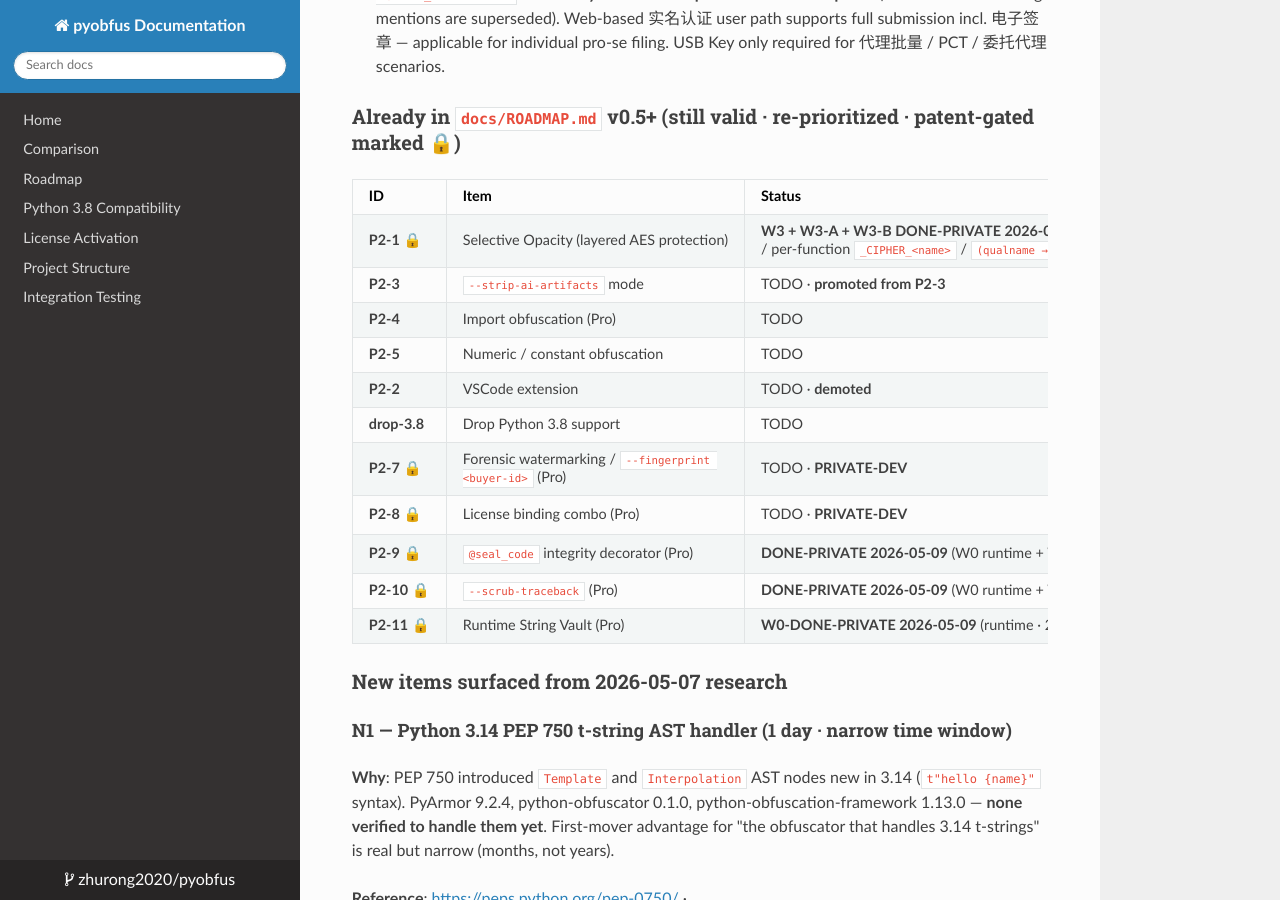
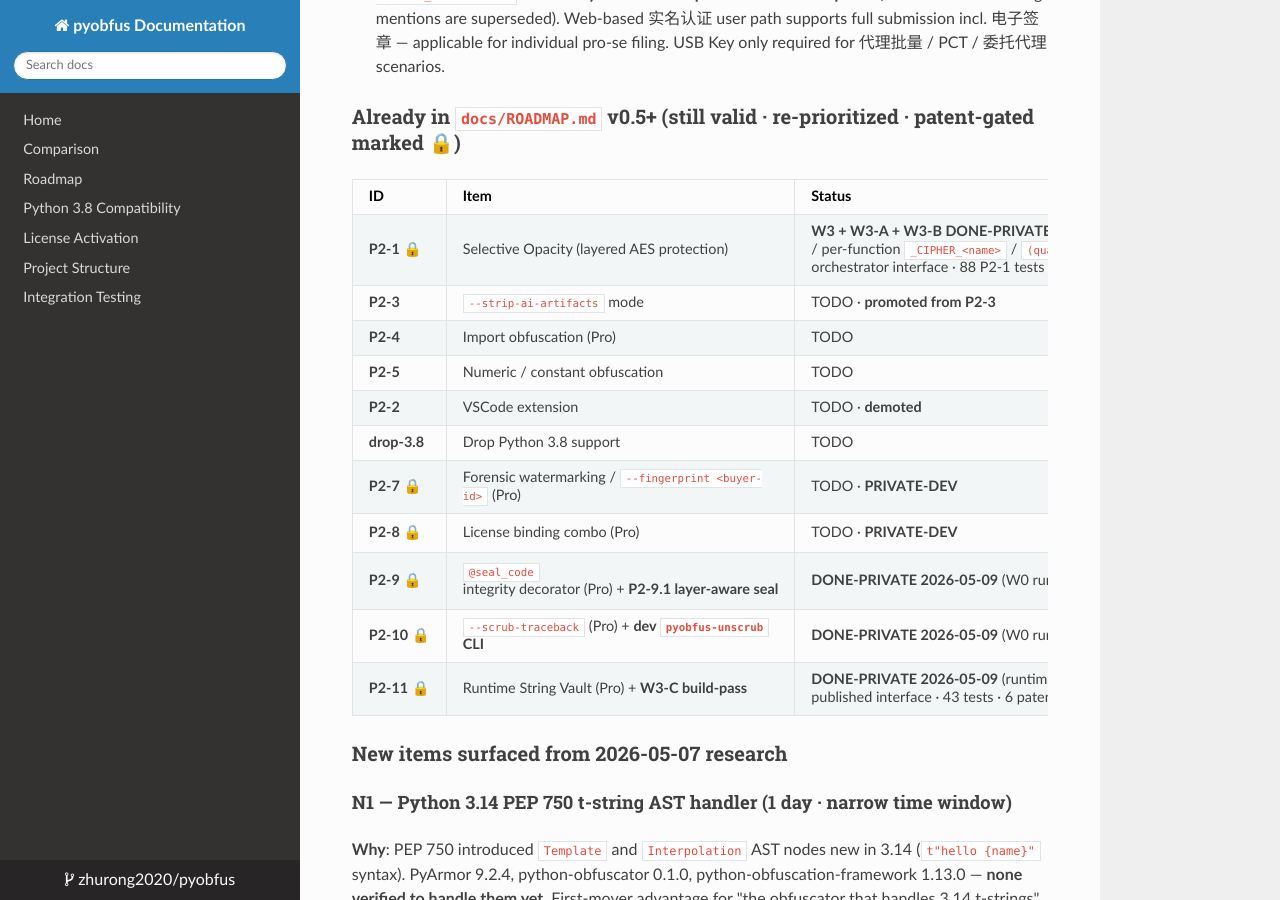
Before and after one commit to zhurong2020/pyobfus, an MkDocs documentation site: the page built from docs/POST_V0.4_TODO.md, in a window 1280 px wide and 900 px high, scrolled down 7061 px. Built offline with MkDocs 1.6.1, drawn with Linux system fonts in a browser that asks for light colours; nearby versions of some CDN libraries.

Commit message:
docs(POST_V0.4_TODO): P2-9 + P2-10 + P2-11 status sync (2026-05-09)
Status entries updated to reflect private-dev progress through 2026-05-09.
Mechanism details remain in private dev per Path C; see private
pyobfus-pro-dev repo for implementation specifics.

```diff
--- a/docs/POST_V0.4_TODO.md
+++ b/docs/POST_V0.4_TODO.md
@@ -203,7 +203,7 @@
 
 | ID | Item | Status | Re-prioritization rationale |
 |---|---|---|---|
-| **P2-1** 🔒 | Selective Opacity (layered AES protection) | **W3 + W3-A + W3-B DONE-PRIVATE 2026-05-09** (design doc + opacity/ scaffolding + 4-layer lattice + 3-channel API + L3 lazy-materialization runtime + build-pass AST transformer with per-layer dispatch / per-build `_LAYER_KEY` / per-function `_CIPHER_<name>` / `(qualname → Layer)` orchestrator interface · 88 P2-1 tests + 163 total · 9 patent findings · end-to-end round-trip working) | Patent target. Core philosophical differentiator. Main combination claim core. Implementation lives in private repo per Path C; ship to public on 申请号 receipt. |
+| **P2-1** 🔒 | Selective Opacity (layered AES protection) | **W3 + W3-A + W3-B DONE-PRIVATE 2026-05-09** (design doc + opacity/ scaffolding + 4-layer lattice + 3-channel API + L3 lazy-materialization runtime + build-pass AST transformer with per-layer dispatch / per-build `_LAYER_KEY` / per-function `_CIPHER_<name>` / `(qualname → Layer)` orchestrator interface · 88 P2-1 tests + 218 total · 9 patent findings · end-to-end round-trip working · **P2-1 ↔ P2-9 + P2-1 ↔ P2-11 coupling contracts both fulfilled** via P2-9.1 layer-aware seal + W3-C constant-materialization Vault) | Patent target. Core philosophical differentiator. Main combination claim core. Implementation lives in private repo per Path C; ship to public on 申请号 receipt. |
 | **P2-3** | `--strip-ai-artifacts` mode | TODO · **promoted from P2-3** | Pairs naturally with new N3 (claude-skill preset); both serve "ship AI-generated code as IP" segment. Public-OK (Core feature, not patent-gated). |
 | **P2-4** | Import obfuscation (Pro) | TODO | Keep · closes PyArmor Pro feature gap. Public-OK (existing public Pro module category). |
 | **P2-5** | Numeric / constant obfuscation | TODO | Keep · small effort, fills gap. Public-OK (Core feature). |
@@ -211,9 +211,9 @@
 | **drop-3.8** | Drop Python 3.8 support | TODO | Both new competitors require `>=3.10`; we're paying 3.8 cost for shrinking userbase. Public-OK. |
 | **P2-7** 🔒 | Forensic watermarking / `--fingerprint <buyer-id>` (Pro) | TODO · **PRIVATE-DEV** | Patent target. Strongest novelty (only vmp-protector 1.0.0 ships per-buyer deterministic build; arXiv 2510.11251 CLASP backing). **Implement in private repo only until 申请号 received.** |
 | **P2-8** 🔒 | License binding combo (Pro) | TODO · **PRIVATE-DEV** | Patent target. `--expire` + `--bind-device` + `--period` combo, pure Python. **Implement in private repo only until 申请号 received.** |
-| **P2-9** 🔒 | `@seal_code` integrity decorator (Pro) | **DONE-PRIVATE 2026-05-09** (W0 runtime + W1 build-pass · 24 tests · 3 patent findings) | Patent target. Build-time SHA256 + runtime detect patching. Implementation lives in private `pyobfus-pro-dev` repo per Path C; ship to public on 申请号 receipt. |
-| **P2-10** 🔒 | `--scrub-traceback` (Pro) | **DONE-PRIVATE 2026-05-09** (W0 runtime + W1 build-pass · 28 tests · 3 patent findings · dev `pyobfus unscrub` CLI still TODO) | Patent target. Production-side traceback encryption as inverse of unmap. First-of-kind architecture. Implementation lives in private repo per Path C. |
-| **P2-11** 🔒 | Runtime String Vault (Pro) | **W0-DONE-PRIVATE 2026-05-09** (runtime · 21 tests · 3 patent findings · W1 build-pass deferred to W3 coupled to P2-1 layer model) | Patent target. KV namespace for runtime secrets (vmp-protector StringVault parity). Implementation lives in private repo per Path C. |
+| **P2-9** 🔒 | `@seal_code` integrity decorator (Pro) + **P2-9.1 layer-aware seal** | **DONE-PRIVATE 2026-05-09** (W0 runtime + W1 build-pass + P2-9.1 ciphertext-bytes seal coupling · 46 P2-9 tests · 4 patent findings · fulfills P2-1 ↔ P2-9 coupling contract) | Patent target. Build-time SHA256 + runtime detect patching, with optional ciphertext-mode seal for L3 functions (defense-in-depth above AES-GCM tag). Implementation lives in private `pyobfus-pro-dev` repo per Path C; ship to public on 申请号 receipt. |
+| **P2-10** 🔒 | `--scrub-traceback` (Pro) + **dev `pyobfus-unscrub` CLI** | **DONE-PRIVATE 2026-05-09** (W0 runtime + W1 build-pass + dev CLI · 41 tests including 13 CLI · 3 patent findings) | Patent target. Production-side traceback encryption as inverse of unmap. First-of-kind architecture. Dev CLI registered as `[project.scripts]` entry in private wheel. Implementation lives in private repo per Path C. |
+| **P2-11** 🔒 | Runtime String Vault (Pro) + **W3-C build-pass** | **DONE-PRIVATE 2026-05-09** (runtime + W3-C build-pass via `vault_secrets({...})` source marker · per-vault key + per-entry-encrypted dict + Vault construction emission · returns `(source, schemas)` published interface · 43 tests · 6 patent findings · fulfills P2-1 ↔ P2-11 coupling contract via constant-materialization channel) | Patent target. KV namespace for runtime secrets (vmp-protector StringVault parity). Implementation lives in private repo per Path C. |
 
 ### New items surfaced from 2026-05-07 research
 
```
